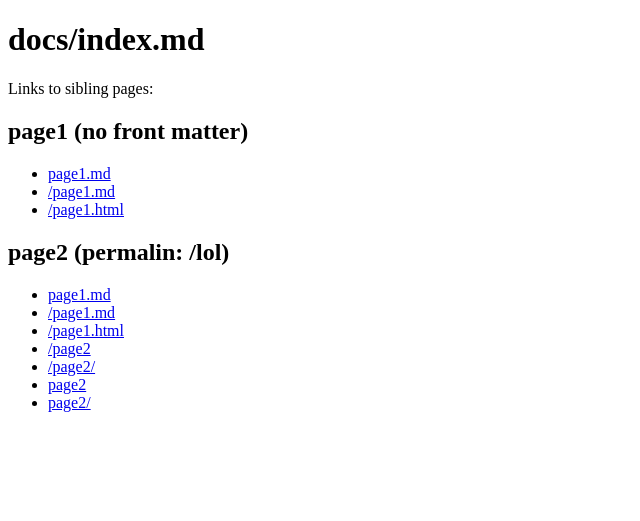
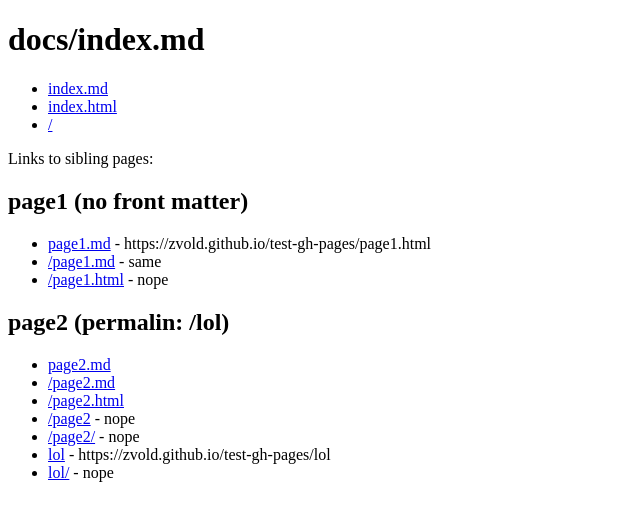
Before and after one commit to zvold/test-gh-pages, a Jekyll site: the page built from docs/index.md, in a window 1280 px wide. Shown: the top 521 px of the page, without its empty margins (0-640 px from the left). Built offline with Jekyll 4.4.1, drawn with Linux system fonts in a browser that asks for light colours; our own code applies the rules of GitHub Pages for plain Markdown files.

```diff
--- a/docs/index.md
+++ b/docs/index.md
@@ -5,20 +5,24 @@ layout: custom
 
 # docs/index.md
 
+- [index.md](index.md)
+- [index.html](index.html)
+- [/](/)
+
 Links to sibling pages:
 
 ## page1 (no front matter)
 
-- [page1.md](page1.md)
-- [/page1.md](/page1.md)
-- [/page1.html](/page1.html)
+- [page1.md](page1.md) - https://zvold.github.io/test-gh-pages/page1.html
+- [/page1.md](/page1.md) - same
+- [/page1.html](/page1.html) - nope
 
 ## page2 (permalin: /lol)
 
-- [page1.md](page1.md)
-- [/page1.md](/page1.md)
-- [/page1.html](/page1.html)
-- [/page2](/lol)
-- [/page2/](/lol/)
-- [page2](lol)
-- [page2/](lol/)
+- [page2.md](page2.md)
+- [/page2.md](/page2.md)
+- [/page2.html](/page2.html)
+- [/page2](/lol) - nope
+- [/page2/](/lol/) - nope
+- [lol](lol) - https://zvold.github.io/test-gh-pages/lol
+- [lol/](lol/) - nope
```
Also changed, not shown: docs/page1.md (+16 -0 lines).
